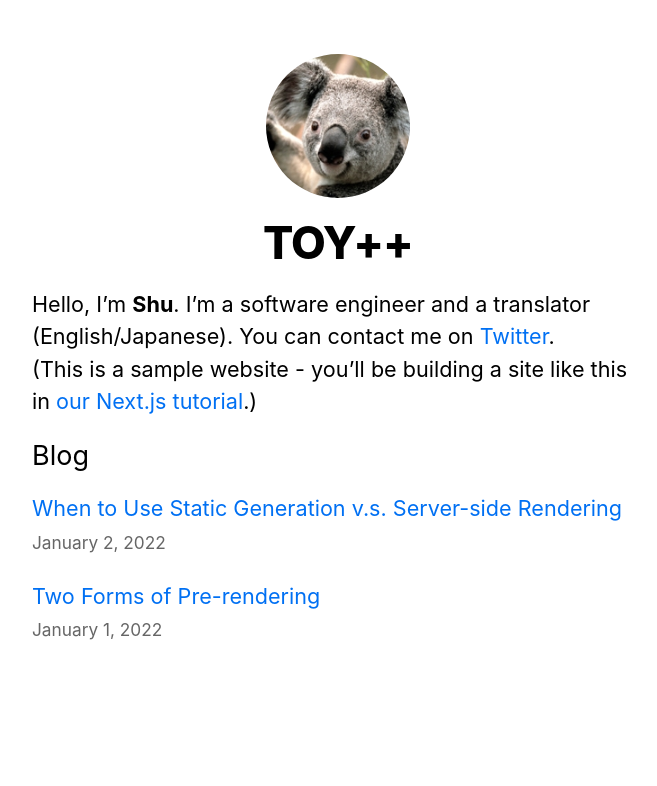
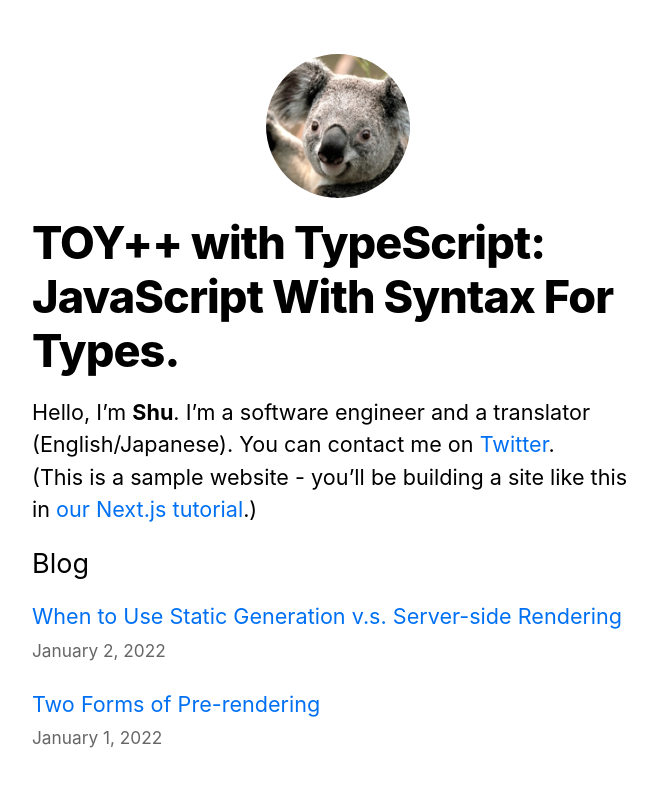
Before and after one commit to virachai/nextjs-blog, a Next.js app: page / in a window 1280 px wide. Shown: the top 786 px of the page, without its empty margins (302-959 px from the left). Built offline with nearby package versions, Linux system fonts and the light colour scheme.

Commit message:
TypeScript: JavaScript With Syntax For Types.

```diff
--- a/components/layout.js
+++ b/components/layout.js
@@ -19,7 +19,7 @@ import Link from "next/link";
 //   );
 // }
 
-const name = "TOY++";
+const name = "TOY++ with TypeScript: JavaScript With Syntax For Types.";
 export const siteTitle = "Next.js Sample Website";
 
 export default function Layout({ children, home }) {
```
